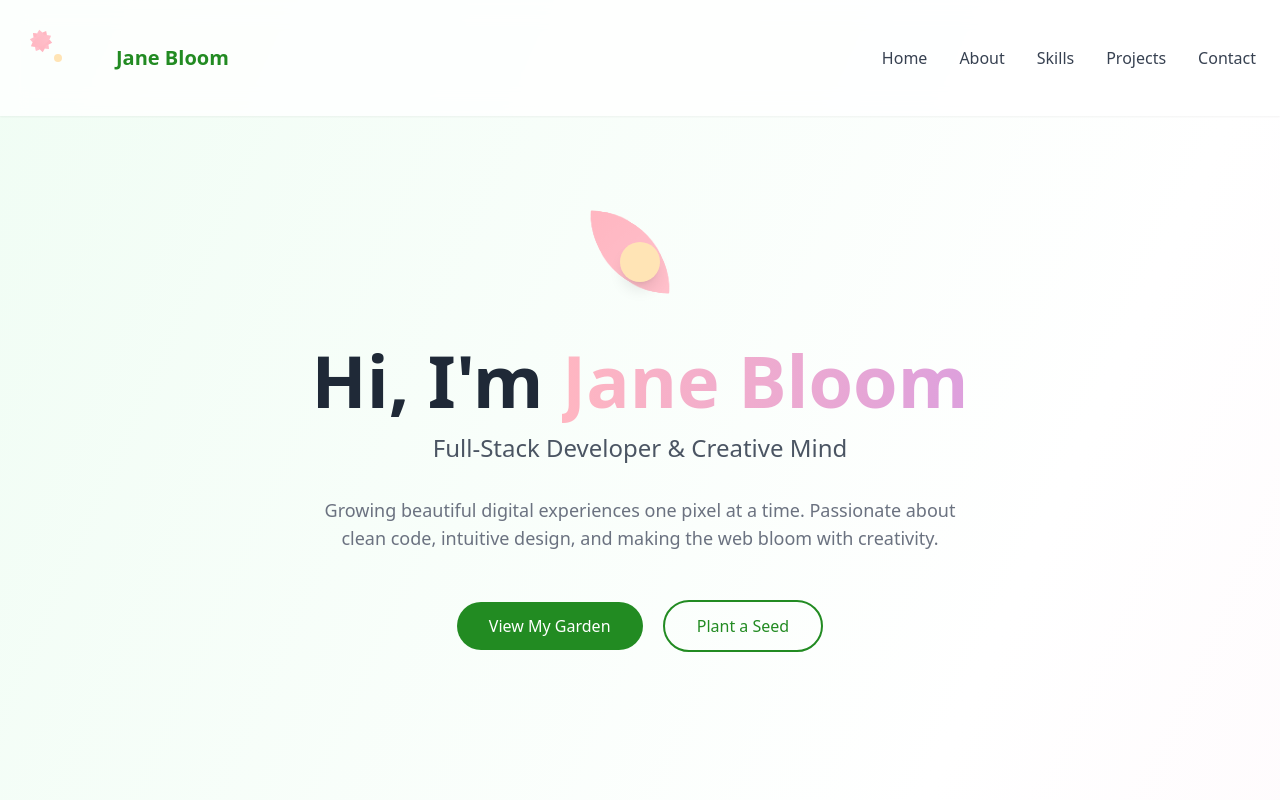
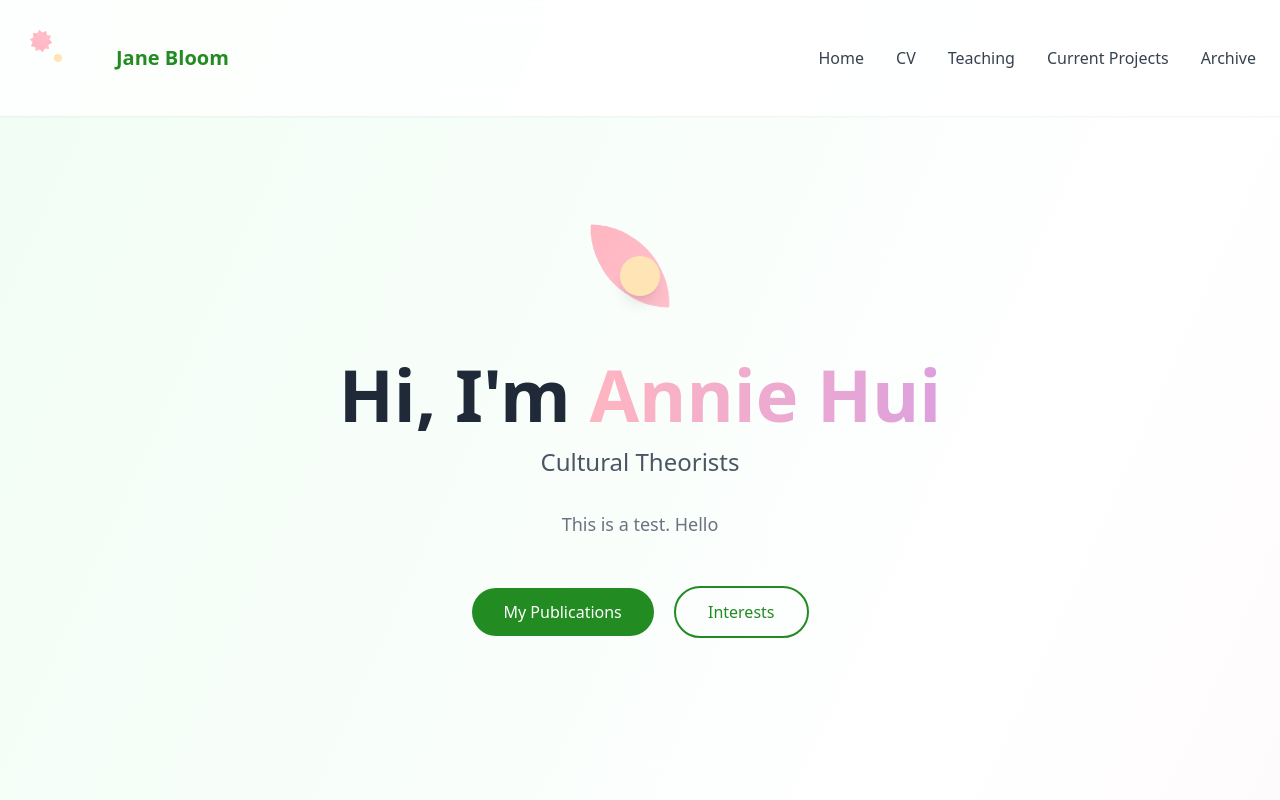
Before and after one commit to annieohui/flower, a plain HTML site: page index.html in a window 1280 px wide. Shown: the top 800 px of the page. Drawn offline with nearby package versions, Linux system fonts and the light colour scheme.

Commit message:
Update index.html

```diff
--- a/index.html
+++ b/index.html
@@ -4,10 +4,10 @@
     <meta charset="UTF-8">
     <meta name="viewport" content="width=device-width, initial-scale=1.0">
     <meta http-equiv="X-UA-Compatible" content="ie=edge">
-    <title>Flower a Freefolio template by OSSPH</title>
-    <meta name="description" content="A nature-inspired minimalist portfolio template with smooth animations and modern design">
-    <meta property="og:title" content="Flower Portfolio Template">
-    <meta property="og:description" content="A nature-inspired minimalist portfolio template">
+    <title>Annie Hui</title>
+    <meta name="description" content="An Introduction">
+    <meta property="og:title" content="Academic Profile">
+    <meta property="og:description" content="Minimalist Template">
     <meta property="og:type" content="website">
     <meta name="twitter:card" content="summary_large_image">
 
@@ -106,10 +106,10 @@
                 </div>
                 <ul class="hidden md:flex space-x-8">
                     <li><a href="#home" class="text-gray-700 hover:text-leaf-green transition">Home</a></li>
-                    <li><a href="#about" class="text-gray-700 hover:text-leaf-green transition">About</a></li>
-                    <li><a href="#skills" class="text-gray-700 hover:text-leaf-green transition">Skills</a></li>
-                    <li><a href="#projects" class="text-gray-700 hover:text-leaf-green transition">Projects</a></li>
-                    <li><a href="#contact" class="text-gray-700 hover:text-leaf-green transition">Contact</a></li>
+                    <li><a href="#cv" class="text-gray-700 hover:text-leaf-green transition">CV</a></li>
+                    <li><a href="#teaching" class="text-gray-700 hover:text-leaf-green transition">Teaching</a></li>
+                    <li><a href="#currentprojects" class="text-gray-700 hover:text-leaf-green transition">Current Projects</a></li>
+                    <li><a href="#archive" class="text-gray-700 hover:text-leaf-green transition">Archive</a></li>
                 </ul>
                 <!-- Mobile menu button -->
                 <button class="md:hidden text-gray-700" onclick="toggleMobileMenu()">
@@ -122,10 +122,10 @@
             <div id="mobileMenu" class="hidden md:hidden mt-4">
                 <ul class="space-y-2">
                     <li><a href="#home" class="block py-2 text-gray-700 hover:text-leaf-green transition">Home</a></li>
-                    <li><a href="#about" class="block py-2 text-gray-700 hover:text-leaf-green transition">About</a></li>
-                    <li><a href="#skills" class="block py-2 text-gray-700 hover:text-leaf-green transition">Skills</a></li>
-                    <li><a href="#projects" class="block py-2 text-gray-700 hover:text-leaf-green transition">Projects</a></li>
-                    <li><a href="#contact" class="block py-2 text-gray-700 hover:text-leaf-green transition">Contact</a></li>
+                    <li><a href="#cv" class="block py-2 text-gray-700 hover:text-leaf-green transition">CV</a></li>
+                    <li><a href="#teaching" class="block py-2 text-gray-700 hover:text-leaf-green transition">Teaching</a></li>
+                    <li><a href="#currentprojects" class="block py-2 text-gray-700 hover:text-leaf-green transition">Current Projects</a></li>
+                    <li><a href="#archive" class="block py-2 text-gray-700 hover:text-leaf-green transition">Archive</a></li>
                 </ul>
             </div>
         </div>
@@ -145,19 +145,18 @@
             </div>
 
             <h1 class="text-5xl md:text-7xl font-bold text-gray-800 mb-4">
-                Hi, I'm <span class="text-transparent bg-clip-text bg-gradient-to-r from-flower-pink to-flower-purple">Jane Bloom</span>
+                Hi, I'm <span class="text-transparent bg-clip-text bg-gradient-to-r from-flower-pink to-flower-purple">Annie Hui</span>
             </h1>
-            <p class="text-xl md:text-2xl text-gray-600 mb-8">Full-Stack Developer & Creative Mind</p>
+            <p class="text-xl md:text-2xl text-gray-600 mb-8">Cultural Theorists</p>
             <p class="text-lg text-gray-500 max-w-2xl mx-auto mb-12">
-                Growing beautiful digital experiences one pixel at a time. Passionate about clean code,
-                intuitive design, and making the web bloom with creativity.
+                This is a test. Hello
             </p>
             <div class="space-x-4">
                 <a href="#projects" class="inline-block bg-leaf-green text-white px-8 py-3 rounded-full hover:bg-green-700 transition transform hover:scale-105">
-                    View My Garden
+                    My Publications
                 </a>
                 <a href="#contact" class="inline-block border-2 border-leaf-green text-leaf-green px-8 py-3 rounded-full hover:bg-leaf-green hover:text-white transition transform hover:scale-105">
-                    Plant a Seed
+                    Interests
                 </a>
             </div>
         </div>
```
